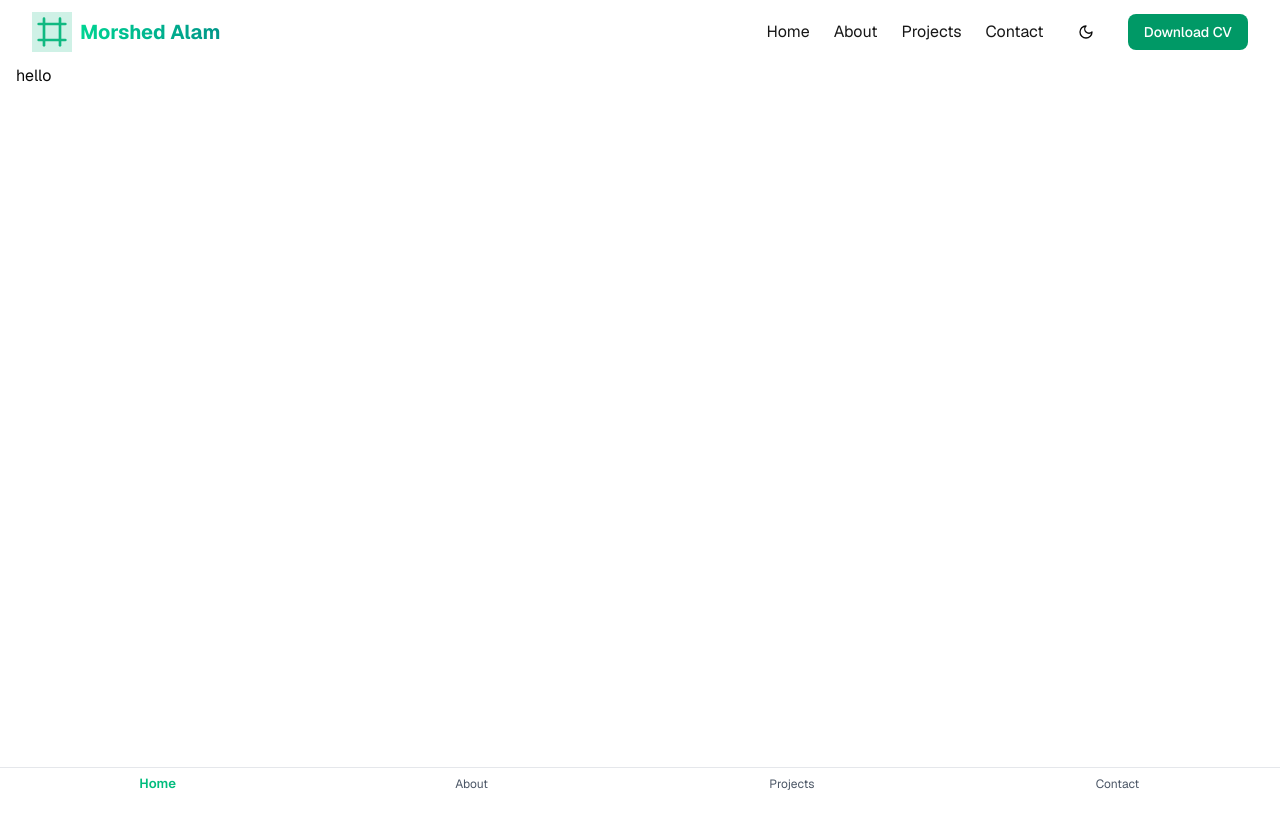
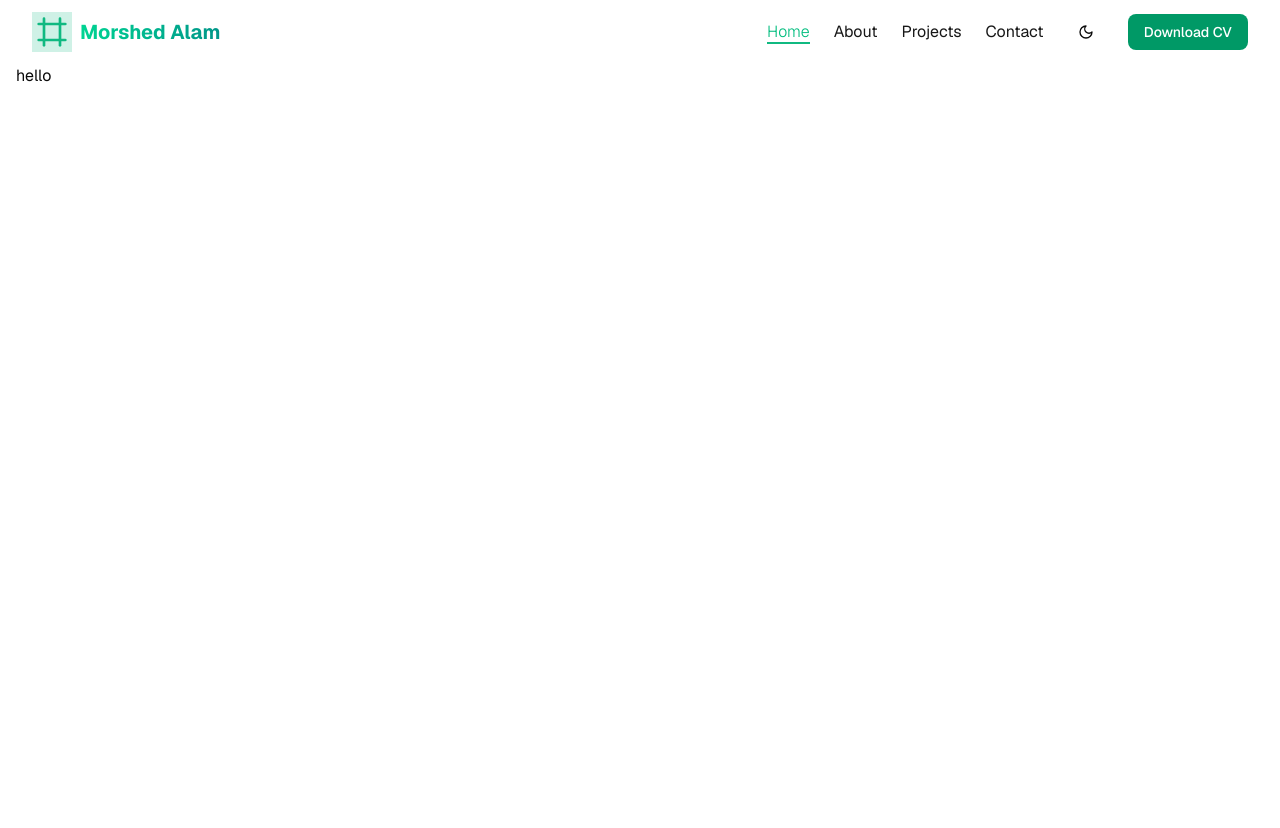
Before and after one commit to morz-mamun/morshed-portfolio, a Next.js app: page / in a window 1280 px wide. Shown: the top 828 px of the page. Built offline with nearby package versions, Linux system fonts and the light colour scheme.

Commit message:
feat: create mobile navbar

```diff
--- a/components/shared/navbar/mobileNavbar.tsx
+++ b/components/shared/navbar/mobileNavbar.tsx
@@ -1,15 +1,16 @@
 'use client'
 import { navLinks } from '@/constants/navLinks'
-import { cn } from '@/lib/utils'
 import Link from 'next/link'
 import { usePathname } from 'next/navigation'
 import { useEffect, useState } from 'react'
 
 export default function MobileNavbar () {
   const pathname = usePathname()
-  console.log('pathname', pathname)
   const [isMobile, setIsMobile] = useState(false)
-  // * Update window width state.
+  const [isVisible, setIsVisible] = useState(false)
+  const [lastScrollY, setLastScrollY] = useState(0)
+
+  // Update window width state
   useEffect(() => {
     const handleResize = () => {
       setIsMobile(window.innerWidth < 768)
@@ -19,19 +20,80 @@ export default function MobileNavbar () {
     return () => window.removeEventListener('resize', handleResize)
   }, [])
 
+  // Handle scroll and touch events
+  useEffect(() => {
+    if (!isMobile) return
+
+    const handleScroll = () => {
+      const currentScrollY = window.scrollY
+
+      // Show navbar when scrolling up or when at the bottom of the page
+      if (
+        currentScrollY < lastScrollY ||
+        window.innerHeight + currentScrollY >= document.body.offsetHeight - 100
+      ) {
+        setIsVisible(true)
+      }
+      // Hide after a delay when scrolling down
+      else if (currentScrollY > 50 && currentScrollY > lastScrollY) {
+        // Add a small delay before hiding to prevent flickering
+        const timer = setTimeout(() => {
+          setIsVisible(false)
+        }, 300)
+        return () => clearTimeout(timer)
+      }
+
+      setLastScrollY(currentScrollY)
+    }
+
+    const handleTouch = () => {
+      setIsVisible(true)
+
+      // Hide navbar after 3 seconds of inactivity
+      const timer = setTimeout(() => {
+        if (window.scrollY === lastScrollY) {
+          setIsVisible(false)
+        }
+      }, 3000)
+
+      return () => clearTimeout(timer)
+    }
+
+    window.addEventListener('scroll', handleScroll)
+    window.addEventListener('touchstart', handleTouch)
+
+    return () => {
+      window.removeEventListener('scroll', handleScroll)
+      window.removeEventListener('touchstart', handleTouch)
+    }
+  }, [isMobile, lastScrollY])
+
   return (
-    <nav className='fixed bottom-0 left-0 w-full bg-white dark:bg-gray-900 shadow-t z-50 border-t border-gray-200 dark:border-gray-700 transition-all duration-500'>
+    <nav
+      className={`md:hidden fixed bottom-0 left-0 w-full bg-white dark:bg-gray-900 shadow-t z-50 border-t border-gray-200 dark:border-gray-700 transition-all duration-500 transform ${
+        isVisible ? 'translate-y-0' : 'translate-y-full'
+      }`}
+    >
       <ul className='flex justify-around items-center py-2'>
-        {navLinks.map(link => (
+        {navLinks.map((link, index) => (
           <li key={link.name}>
             <Link
               href={link.href}
-              className={cn(
-                'flex flex-col items-center text-xs transition-all duration-300',
+              className={`${
                 pathname === link.href
-                  ? 'text-emerald-500 font-semibold scale-110'
-                  : 'text-gray-600 dark:text-gray-300 hover:text-emerald-400'
-              )}
+                  ? 'text-emerald-500 dark:text-emerald-400 font-light after:w-full'
+                  : 'text-primary dark:text-primary dark:font-light'
+              } hover:text-emerald-400 transition-colors relative overflow-hidden
+                ${
+                  index % 2 === 0
+                    ? 'after:clip-path-button-1'
+                    : 'after:clip-path-button-2'
+                }
+                after:absolute after:bottom-0 after:left-0 ${
+                  pathname === link.href ? 'after:w-full pb-1' : 'after:w-0'
+                } after:h-0.5 after:bg-brand dark:after:bg-brand/80
+                hover:after:w-full after:transition-all after:duration-400
+              `}
             >
               {link.name}
             </Link>
--- a/components/shared/navbar/navbar.tsx
+++ b/components/shared/navbar/navbar.tsx
@@ -16,11 +16,14 @@ import { Button } from '@/components/ui/button'
 import { useTheme } from 'next-themes'
 import { cn } from '@/lib/utils'
 import { navLinks } from '@/constants/navLinks'
+import { usePathname } from 'next/navigation'
 
 export default function Navbar () {
   const [mounted, setMounted] = useState(false)
   const [isMobile, setIsMobile] = useState(false)
   const [scrolled, setScrolled] = useState(false)
+  const pathname = usePathname()
+  console.log(pathname)
 
   const { theme, setTheme } = useTheme()
 
@@ -67,14 +70,20 @@ export default function Navbar () {
             <Link
               key={link.name}
               href={link.href}
-              className={`text-primary dark:text-primary dark:font-light  hover:text-emerald-400 transition-colors relative overflow-hidden
+              className={`${
+                pathname === link.href
+                  ? 'text-emerald-500 dark:text-emerald-400 font-light after:w-full'
+                  : 'text-primary dark:text-primary dark:font-light'
+              } hover:text-emerald-400 transition-colors relative overflow-hidden
                 ${
                   index % 2 === 0
                     ? 'after:clip-path-button-1'
                     : 'after:clip-path-button-2'
                 }
-                after:absolute after:bottom-0 after:left-0 after:w-0 after:h-0.5 after:bg-brand
-                hover:after:w-full after:transition-all after:duration-300
+                after:absolute after:bottom-0 after:left-0 ${
+                  pathname === link.href ? 'after:w-full' : 'after:w-0'
+                } after:h-0.5 after:bg-brand dark:after:bg-brand/80
+                hover:after:w-full after:transition-all after:duration-400
               `}
             >
               {link.name}
```
